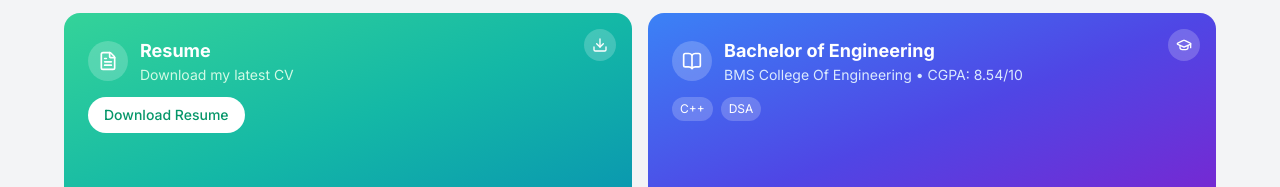
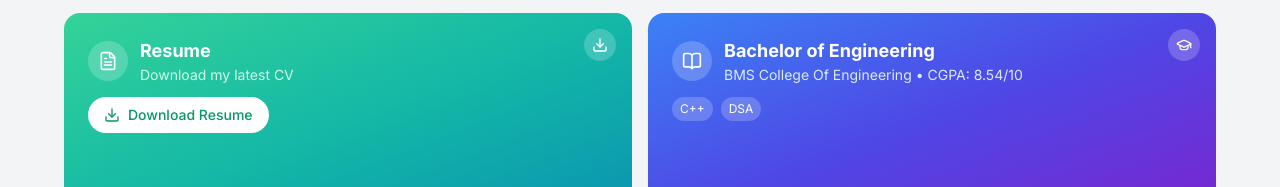
Before and after one commit to Krishna77606/portfolio, a plain HTML site: page index.html in a window 1280 px wide. Shown: the part 1735-1922 px from the top of the page. Drawn offline with nearby package versions, Linux system fonts and the light colour scheme.

Commit message:
Update index.html

```diff
--- a/index.html
+++ b/index.html
@@ -525,9 +525,10 @@
             <p class="text-emerald-100 text-sm">Download my latest CV</p>
         </div>
     </div>
-    <button class="bg-white text-emerald-600 px-4 py-2 rounded-full text-sm font-medium hover:bg-emerald-50 transition-colors button-hover">
+    <a href="KRISHNAMURTHY-M-GOKARNKAR--Resume__s.pdf" download="Krishnamurthy_Resume.pdf" class="bg-white text-emerald-600 px-4 py-2 rounded-full text-sm font-medium hover:bg-emerald-50 transition-colors button-hover inline-flex items-center gap-2">
+        <i data-lucide="download" class="w-4 h-4"></i>
         Download Resume
-    </button>
+    </a>
 </div>
 
 <!-- Education Card -->
```
